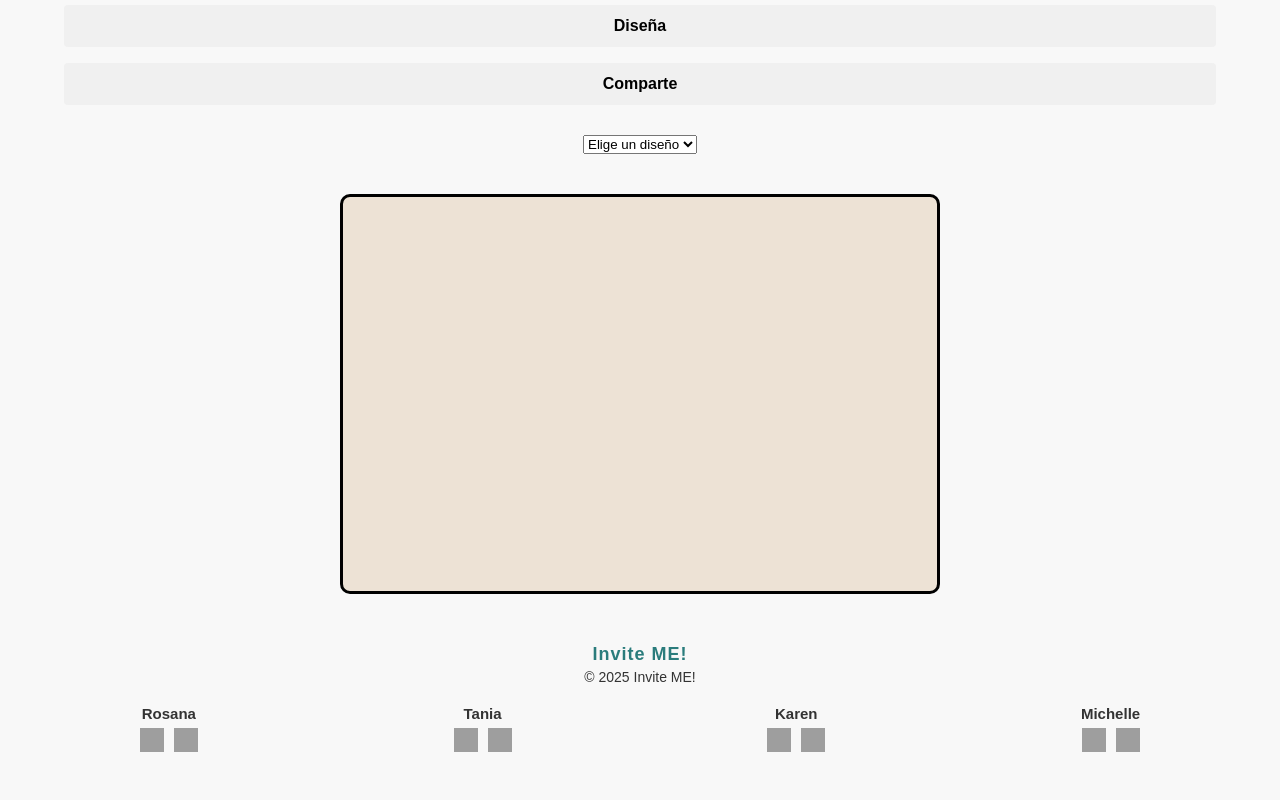
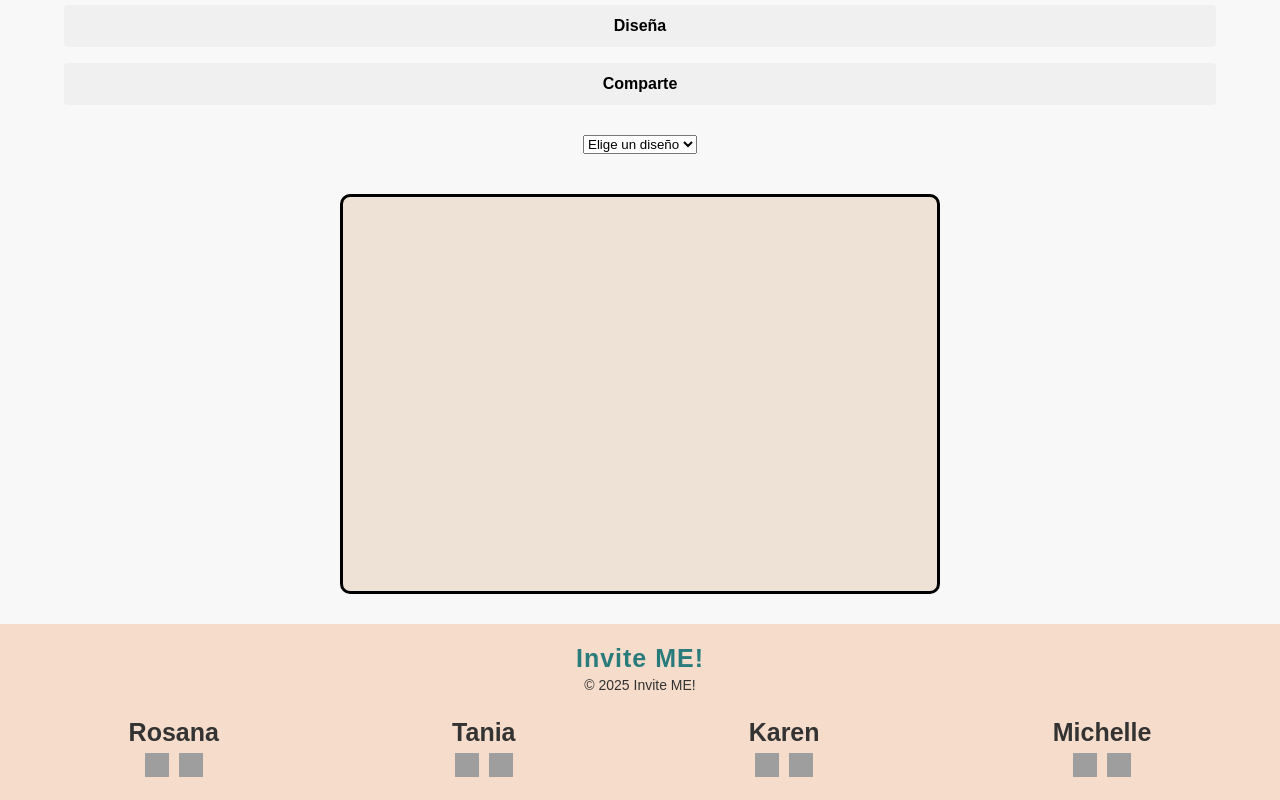
Before and after one commit to Rosana-Moya/project-promo55-modulo-2-team-1, a website built with Vite: page src/index.html in a window 1280 px wide. Shown: the part 869-1669 px from the top of the page. Before the commit the page ends 1644 px from the top, so only its background shows below. Built offline with nearby package versions, Linux system fonts and the light colour scheme; grey boxes are pictures that could not be loaded.

Commit message:
color footer

```diff
--- a/src/scss/layout/_footer.scss
+++ b/src/scss/layout/_footer.scss
@@ -1,7 +1,7 @@
 @use '../core/variables' as vars;
 
 .footer {
-  background-color: #f8f8f8;
+  background-color: #f5dccb;
   padding: 20px;
   font-size: 14px;
   color: #333;
@@ -9,13 +9,13 @@
 }
 
 .footer__top {
-  margin-bottom: 20px;
+  margin-bottom: 25px;
 }
 
 .footer__brand {
   display: block;
   font-weight: bold;
-  font-size: 18px;
+  font-size: 25px;
   margin-bottom: 4px;
 }
 
@@ -34,7 +34,7 @@
 
 .team-member span {
   font-weight: bold;
-  font-size: 15px;
+  font-size: 20px;
 }
 
 .social-icons {
@@ -62,4 +62,9 @@
   .team-member {
     align-items: center;
   }
+
+  .team-member span {
+  font-weight: bold;
+  font-size: 25px;
 }
+}
```
Also changed, not shown: package.json (line endings or trailing spaces), src/js/main.js (line endings or trailing spaces).
